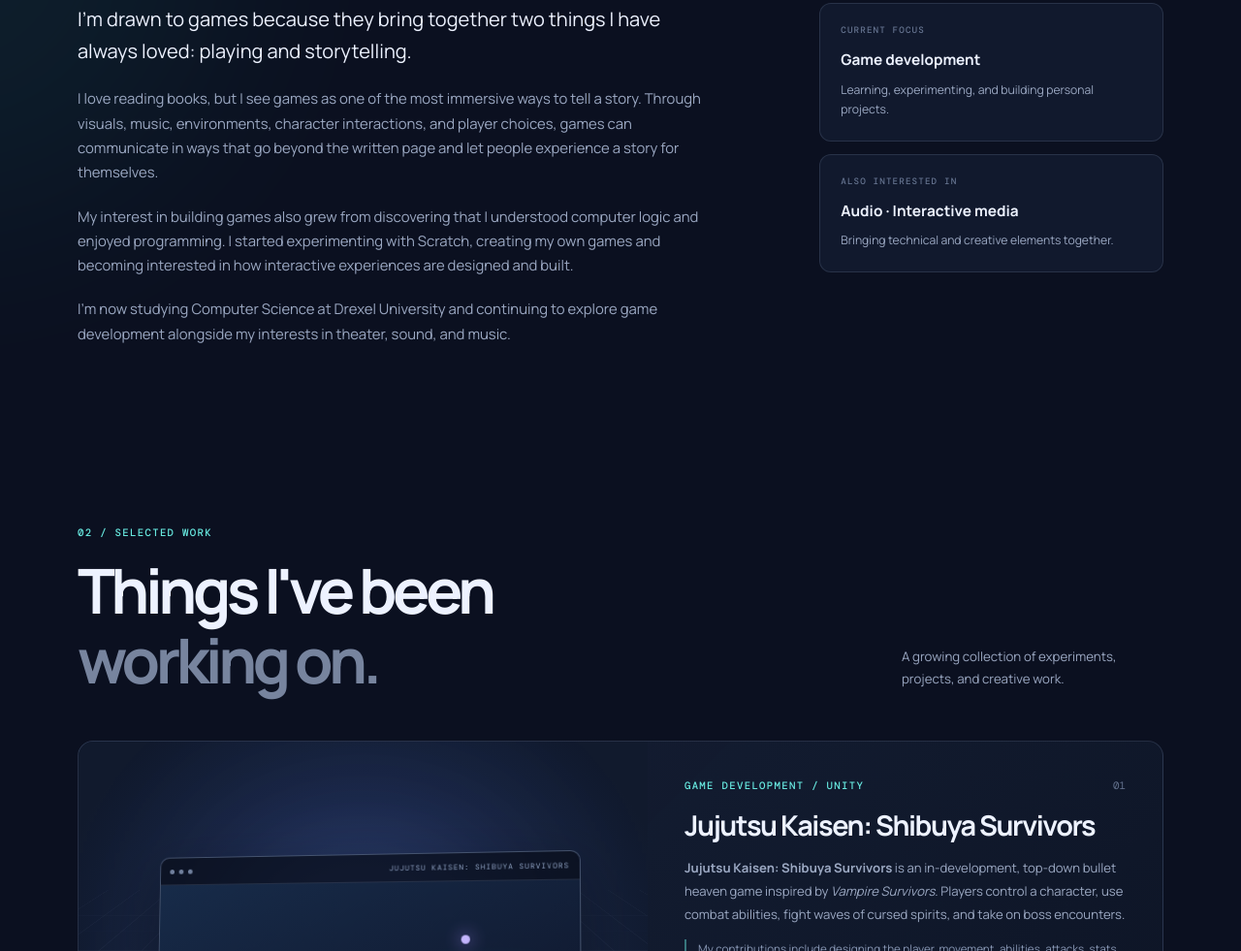
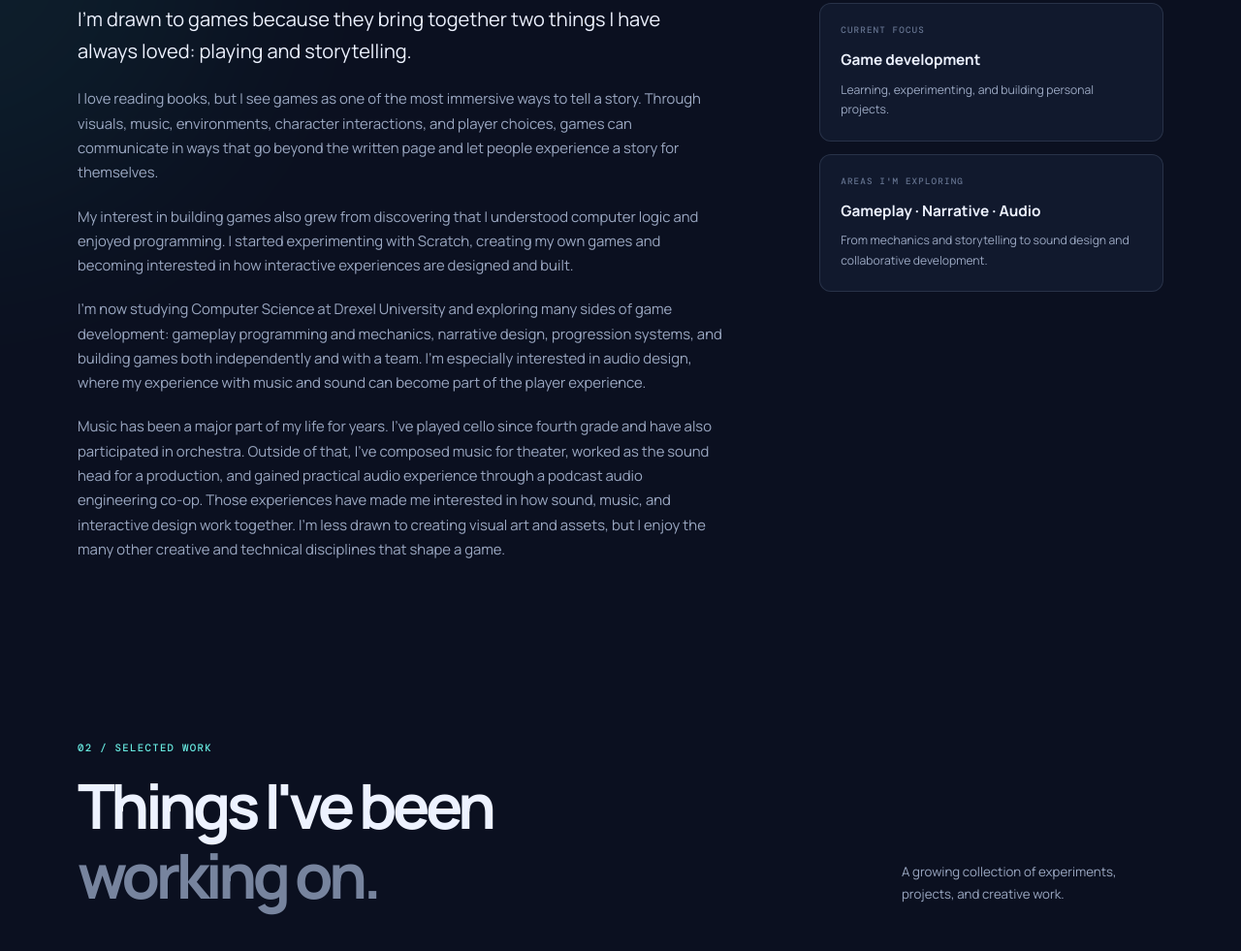
Before and after one commit to calebkang2024/calebkang2024.github.io, a plain HTML site: page index.html in a window 1280 px wide. Shown: the part 1205-2186 px from the top of the page at 97% size. Drawn offline with nearby package versions, Linux system fonts and the light colour scheme.

Commit message:
Expand About section with game design and audio interests

```diff
--- a/index.html
+++ b/index.html
@@ -67,7 +67,8 @@
           <p class="lead">I'm drawn to games because they bring together two things I have always loved: playing and storytelling.</p>
           <p>I love reading books, but I see games as one of the most immersive ways to tell a story. Through visuals, music, environments, character interactions, and player choices, games can communicate in ways that go beyond the written page and let people experience a story for themselves.</p>
           <p>My interest in building games also grew from discovering that I understood computer logic and enjoyed programming. I started experimenting with Scratch, creating my own games and becoming interested in how interactive experiences are designed and built.</p>
-          <p>I'm now studying Computer Science at Drexel University and continuing to explore game development alongside my interests in theater, sound, and music.</p>
+          <p>I'm now studying Computer Science at Drexel University and exploring many sides of game development: gameplay programming and mechanics, narrative design, progression systems, and building games both independently and with a team. I'm especially interested in audio design, where my experience with music and sound can become part of the player experience.</p>
+          <p>Music has been a major part of my life for years. I've played cello since fourth grade and have also participated in orchestra. Outside of that, I've composed music for theater, worked as the sound head for a production, and gained practical audio experience through a podcast audio engineering co-op. Those experiences have made me interested in how sound, music, and interactive design work together. I'm less drawn to creating visual art and assets, but I enjoy the many other creative and technical disciplines that shape a game.</p>
         </div>
         <aside class="about-aside">
           <div class="aside-card">
@@ -76,9 +77,9 @@
             <p>Learning, experimenting, and building personal projects.</p>
           </div>
           <div class="aside-card">
-            <span class="aside-index">ALSO INTERESTED IN</span>
-            <strong>Audio · Interactive media</strong>
-            <p>Bringing technical and creative elements together.</p>
+            <span class="aside-index">AREAS I'M EXPLORING</span>
+            <strong>Gameplay · Narrative · Audio</strong>
+            <p>From mechanics and storytelling to sound design and collaborative development.</p>
           </div>
         </aside>
       </div>
```
